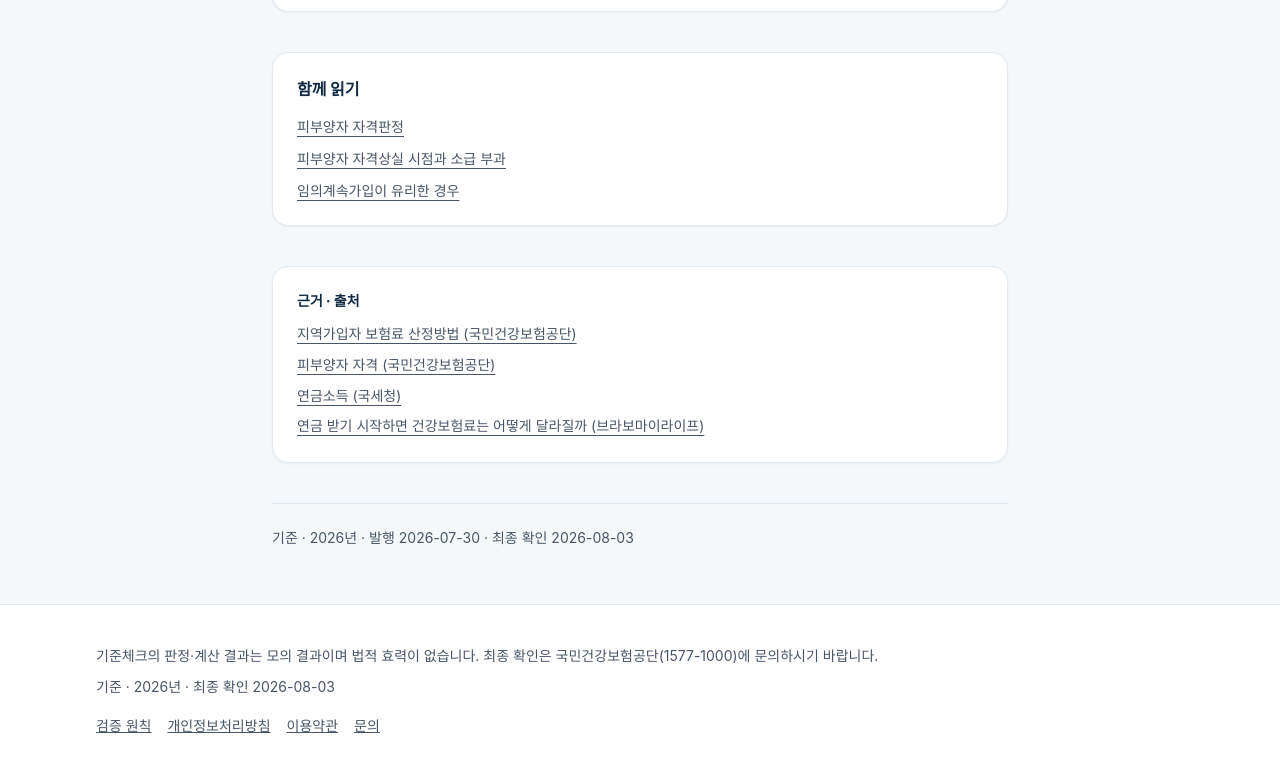
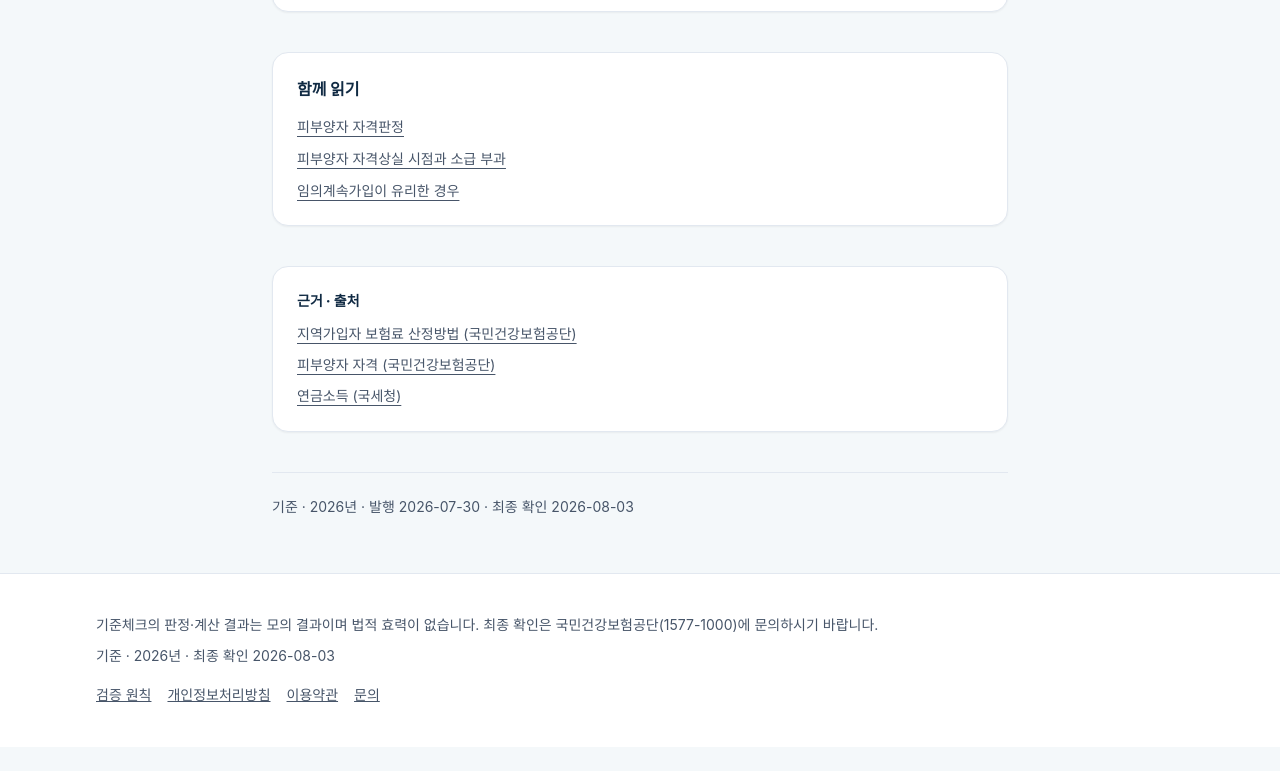
Before and after one commit to Seongseokwon/gijuncheck, a Next.js app: page /health-insurance/guides/pension-impact in a window 1280 px wide. Shown: the part 4278-5049 px from the top of the page. After the commit the page ends 5025 px from the top, so only its background shows below. Built offline with nearby package versions, Linux system fonts and the light colour scheme; no server answers.

Commit message:
chore: 가이드 6편 출처 품질 점검

```diff
--- a/src/app/health-insurance/guides/before-business-registration/page.tsx
+++ b/src/app/health-insurance/guides/before-business-registration/page.tsx
@@ -93,10 +93,6 @@ const SOURCES = [
   {
     label: '지역가입자 보험료 산정방법 (국민건강보험공단)',
     href: 'https://www.nhis.or.kr/static/html/wbma/b/wbmab0102.html',
-  },
-  {
-    label: '건강보험 피부양자 자격 인정기준 (노무법인 해든)',
-    href: 'https://www.deunhr.com/22/?bmode=view&idx=138853327',
   },
 ];
 
--- a/src/app/health-insurance/guides/losing-eligibility/page.tsx
+++ b/src/app/health-insurance/guides/losing-eligibility/page.tsx
@@ -84,10 +84,6 @@ const SOURCES = [
   {
     label: '피부양자 자격(취득·상실) 신고서 (국민건강보험공단)',
     href: 'https://www.nhis.or.kr/static/html/wbdb/f/wbdbf0301.html',
-  },
-  {
-    label: '피부양자 등록 방법·자격 상실 기준 (KB의 생각)',
-    href: 'https://kbthink.com/life/daily/health-insurance-dependent.html',
   },
 ];
 
--- a/src/app/health-insurance/guides/november-reassessment/page.tsx
+++ b/src/app/health-insurance/guides/november-reassessment/page.tsx
@@ -80,10 +80,6 @@ const SOURCES = [
   {
     label: '피부양자 자격 취득 및 상실 신고 (국민건강보험공단)',
     href: 'https://www.nhis.or.kr/nhis/minwon/minwonServiceBoard.do?mode=view&articleNo=10945798',
-  },
-  {
-    label: '건강보험료 조정·정산 FAQ (KB의 생각)',
-    href: 'https://kbthink.com/main/asset-management/asset-management-expert-column/wm_content/wm_health_insurance/wm_2023_health_insurance2.html',
   },
   {
     label: '11월부터 새로운 소득·재산 반영해 건강보험료 산정 (한국세정신문)',
--- a/src/app/health-insurance/guides/pension-impact/page.tsx
+++ b/src/app/health-insurance/guides/pension-impact/page.tsx
@@ -86,10 +86,6 @@ const SOURCES = [
   {
     label: '연금소득 (국세청)',
     href: 'https://www.nts.go.kr/nts/cm/cntnts/cntntsView.do?cntntsId=7889&mi=6609',
-  },
-  {
-    label: '연금 받기 시작하면 건강보험료는 어떻게 달라질까 (브라보마이라이프)',
-    href: 'https://bravo.etoday.co.kr/view/atc_view/18380',
   },
 ];
 
--- a/src/app/health-insurance/guides/when-voluntary-continuation-wins/page.tsx
+++ b/src/app/health-insurance/guides/when-voluntary-continuation-wins/page.tsx
@@ -89,10 +89,6 @@ const SOURCES = [
   {
     label: '국민건강보험법 (제110조 임의계속가입자)',
     href: 'https://www.law.go.kr/LSW/lsSc.do?menuId=1&query=%EA%B5%AD%EB%AF%BC%EA%B1%B4%EA%B0%95%EB%B3%B4%ED%97%98%EB%B2%95',
-  },
-  {
-    label: '퇴직자의 지역가입자 전환 (미래에셋투자와연금센터)',
-    href: 'https://investpension.miraeasset.com/contents/view.do?idx=22669',
   },
 ];
 
```
Also changed, not shown: 3 other files (tests, documents, lock files or other folders).
